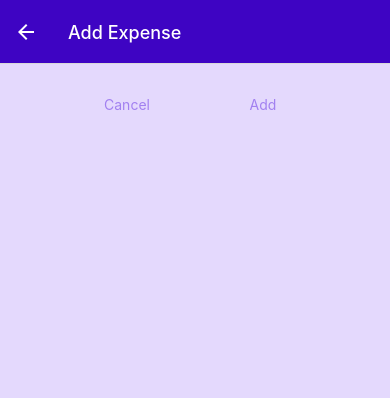
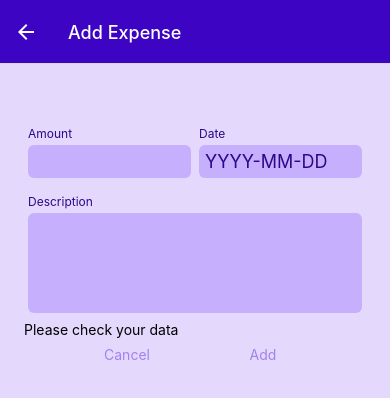
Before and after one commit to LauraSxo/react-native, a React Native app: screen /ManageExpense in a window 390 px wide. Shown: the top 398 px of the page. Built offline with nearby package versions, Linux system fonts and the light colour scheme.

Commit message:
validation

```diff
--- /dev/null
+++ b/components/manageExpense/ExpenseForm.js
@@ -0,0 +1,111 @@
+import React, {useState} from 'react';
+import {View, FlatList, Text, TouchableOpacity, StyleSheet, Alert, TextInput} from 'react-native';
+import MyInput from './MyInput';
+import MyButton from '../ui/MyButton';
+
+const ExpenseForm = (props) => {
+
+    const defaultExpense = props.defaultExpense;
+    const [amount, setAmount] = useState({
+        value: defaultExpense ? defaultExpense.amount.toString() : '',
+        isValid: true,
+    });
+    const [date, setDate] = useState({
+        value: defaultExpense ? defaultExpense.date.toISOString().slice(0,10) : '',
+        isValid: true,
+    });
+    const [description, setDescription] = useState({
+        value: defaultExpense ? defaultExpense.description : '',
+        isValid: true,
+    });
+
+    function amountChangedHandler(curAmount) {
+        setAmount(curAmount)
+    }
+
+    function dateChangeHandler(curDate) {
+        setDate(curDate)
+    }
+
+    function descrChangeHandler(curDescription) {
+        setDescription(curDescription)
+    }
+
+    function submitHandler() {
+        const expense = {
+            amount: +amount.value,
+            date: new Date(date.value),
+            description: description.value
+        };
+
+        const amountIsValid = !isNaN(expense.amount) && expense.amount > 0;
+        const dateIsValid = expense.date.toString() !== 'Invalid Date';
+        const descrIsValid = expense.description && expense.description.trim().length > 0;
+
+        if (!amountIsValid || !dateIsValid || !descrIsValid) {
+            setAmount({
+                value: amount.value,
+                isValid: amountIsValid
+            });
+            setDate({
+                value: date.value,
+                isValid: dateIsValid
+            });
+            setDescription({
+                value: description.value,
+                isValid: descrIsValid
+            })
+
+            return;
+        }
+
+        props.confirmHandler(expense);
+    }
+
+    const formIsInvalid = !amount.isValid || !date.isValid || description.isValid;
+
+    return (
+        <View style={styles.body}>
+            <View style={styles.boxView}>
+                <MyInput style={styles.input} label={'Amount'} value={amount.value} invalid={!amount.isValid}
+                         textInputConfig={{keyboardType: 'decimal-pad', onChangeText: amountChangedHandler}} />
+                <MyInput style={styles.input} label={'Date'} value={date.value} invalid={!date.isValid}
+                         textInputConfig={{placeholder: 'YYYY-MM-DD', maxLength: 10, onChangeText: dateChangeHandler}} />
+            </View>
+            <MyInput label={'Description'} textInputConfig={{multiline: true, onChangeText: descrChangeHandler}}
+                     value={description.value} invalid={!description.isValid} />
+            {formIsInvalid && <Text>Please check your data</Text>}
+            <View style={styles.buttons}>
+                <MyButton onPress={props.cancelHandler} mode={'flat'} style={styles.button} >Cancel</MyButton>
+                <MyButton onPress={submitHandler} mode={'flat'} style={styles.button} >{props.confirmLabel}</MyButton>
+            </View>
+        </View>
+
+    );
+};
+
+const styles = StyleSheet.create({
+    body: {
+        // flex: 1,
+        marginTop: 30,
+    },
+    boxView: {
+        // flex: 1,
+        flexDirection: 'row',
+        justifyContent: 'space-between',
+    },
+    input: {
+        flex: 1
+    },
+    buttons: {
+        flexDirection: 'row',
+        justifyContent: 'center',
+        alignItems: 'center',
+    },
+    button: {
+        minWidth: 120,
+        marginHorizontal: 8,
+    },
+});
+
+export default ExpenseForm;
--- /dev/null
+++ b/components/manageExpense/MyInput.js
@@ -0,0 +1,54 @@
+import React from 'react';
+import {View, FlatList, Text, TouchableOpacity, StyleSheet, Alert, TextInput} from 'react-native';
+import {GlobalStyles} from '../../constants/styles';
+
+const MyInput = ({label, textInputConfig, value, style, invalid}) => {
+
+    let inputStyles = [styles.text];
+
+    if (textInputConfig && textInputConfig.multiline) {
+        inputStyles.push(styles.textMultiline);
+    }
+
+    if (invalid) {
+        inputStyles.push(styles.invalidText)
+    }
+
+    return (
+        <View style={[styles.body, style]}>
+            <Text style={[styles.label, invalid && styles.invalidLabel]}>{label}</Text>
+            <TextInput value={value} style={inputStyles} {...textInputConfig} />
+        </View>
+    );
+};
+
+const styles = StyleSheet.create({
+    body: {
+        marginHorizontal: 4,
+        marginVertical: 8,
+    },
+    label: {
+        fontSize: 12,
+        color: GlobalStyles.colors.primary700,
+        marginBottom: 4,
+    },
+    text: {
+        backgroundColor: GlobalStyles.colors.primary100,
+        padding: 6,
+        borderRadius: 6,
+        fontSize: 18,
+        color: GlobalStyles.colors.primary700,
+    },
+    invalidLabel: {
+        color: GlobalStyles.colors.error500
+    },
+    invalidText: {
+        color: GlobalStyles.colors.error50
+    },
+    textMultiline: {
+        minHeight: 100,
+        textAlignVertical: 'top',
+    },
+});
+
+export default MyInput;
--- a/screens/ManageExpensesScreen.js
+++ b/screens/ManageExpensesScreen.js
@@ -4,6 +4,7 @@ import IconButton from '../components/ui/IconButton';
 import {GlobalStyles} from '../constants/styles';
 import MyButton from '../components/ui/MyButton';
 import {ExpenseContext} from '../store/expenseContext';
+import ExpenseForm from '../components/manageExpense/ExpenseForm';
 
 const ManageExpensesScreen = ({route, navigation}) => {
 
@@ -11,6 +12,8 @@ const ManageExpensesScreen = ({route, navigation}) => {
     const isEditing = !!expenseId;
 
     const expensesCtx = useContext(ExpenseContext);
+
+    const selectedExpense = expensesCtx.expenses.find((e) => e.id === expenseId)
 
     useLayoutEffect(() => {
         navigation.setOptions({
@@ -28,21 +31,19 @@ const ManageExpensesScreen = ({route, navigation}) => {
         navigation.goBack();
     }
 
-    function confirmHandler() {
+    function confirmHandler(expense) {
         if (isEditing) {
-            expensesCtx.updateExpense();
+            expensesCtx.updateExpense(expenseId, expense);
         } else {
-            expensesCtx.addExpense({description: 'descr', amount: 5.33, date: new Date()});
+            expensesCtx.addExpense(expense);
         }
         navigation.goBack();
     }
 
     return (
         <View style={styles.body}>
-            <View style={styles.buttons}>
-                <MyButton onPress={cancelHandler} mode={'flat'} style={styles.button} >Cancel</MyButton>
-                <MyButton onPress={confirmHandler} mode={'flat'} style={styles.button} >{isEditing ? 'Update' : 'Add'}</MyButton>
-            </View>
+            <ExpenseForm cancelHandler={cancelHandler} confirmLabel={isEditing ? 'Update' : 'Add'} defaultExpense={selectedExpense}
+                         confirmHandler={confirmHandler}/>
             {isEditing && (<View style={styles.deleteContainer}><IconButton icon={'trash'} color={GlobalStyles.colors.error500} size={36} onPress={deleteExpense}/></View>)}
         </View>
     );
@@ -52,15 +53,6 @@ const styles = StyleSheet.create({
     body: {
         flex: 1,
         padding: 24,
-    },
-    buttons: {
-        flexDirection: 'row',
-        justifyContent: 'center',
-        alignItems: 'center',
-    },
-    button: {
-        minWidth: 120,
-        marginHorizontal: 8,
     },
     deleteContainer: {
         marginTop: 16,
```
